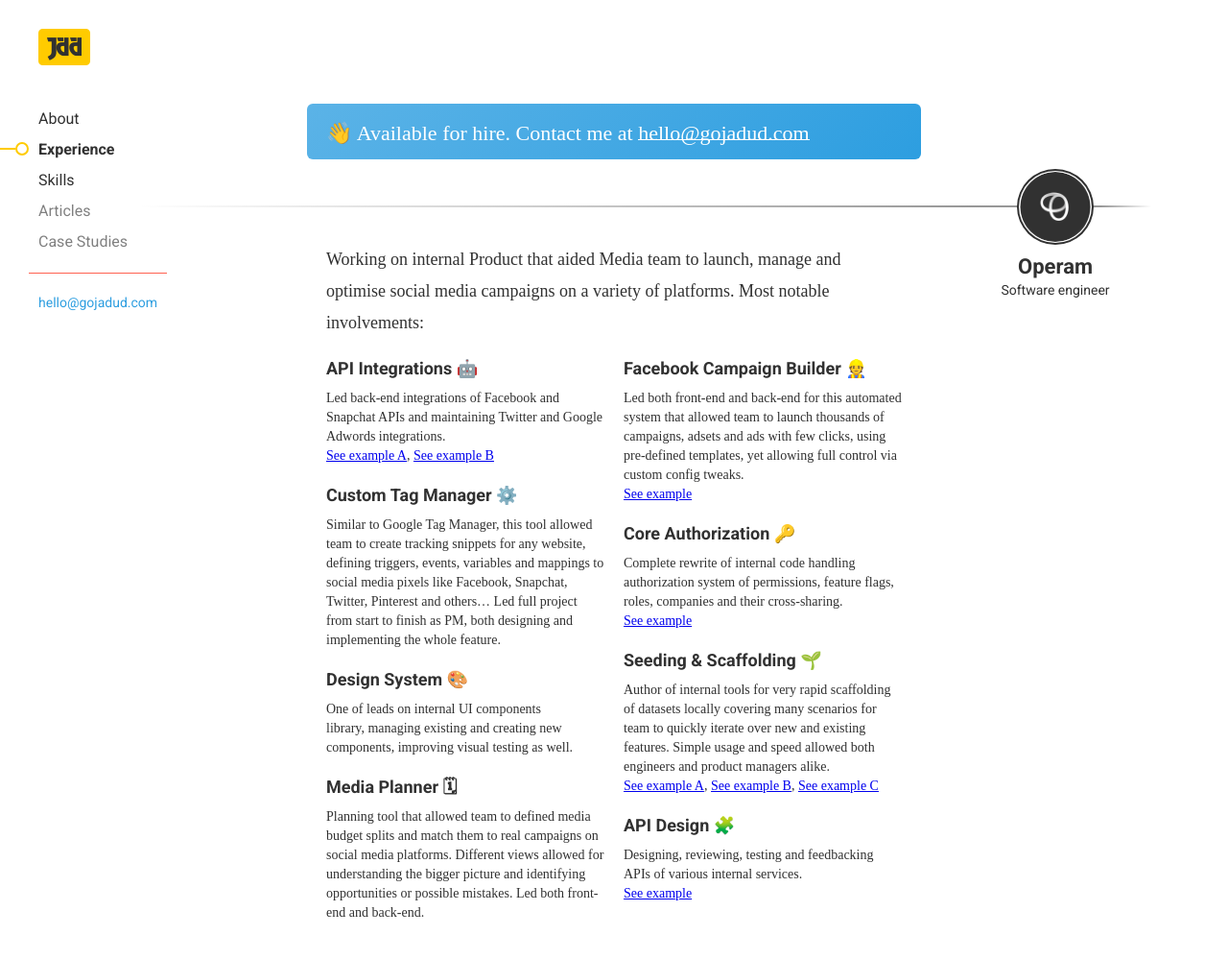
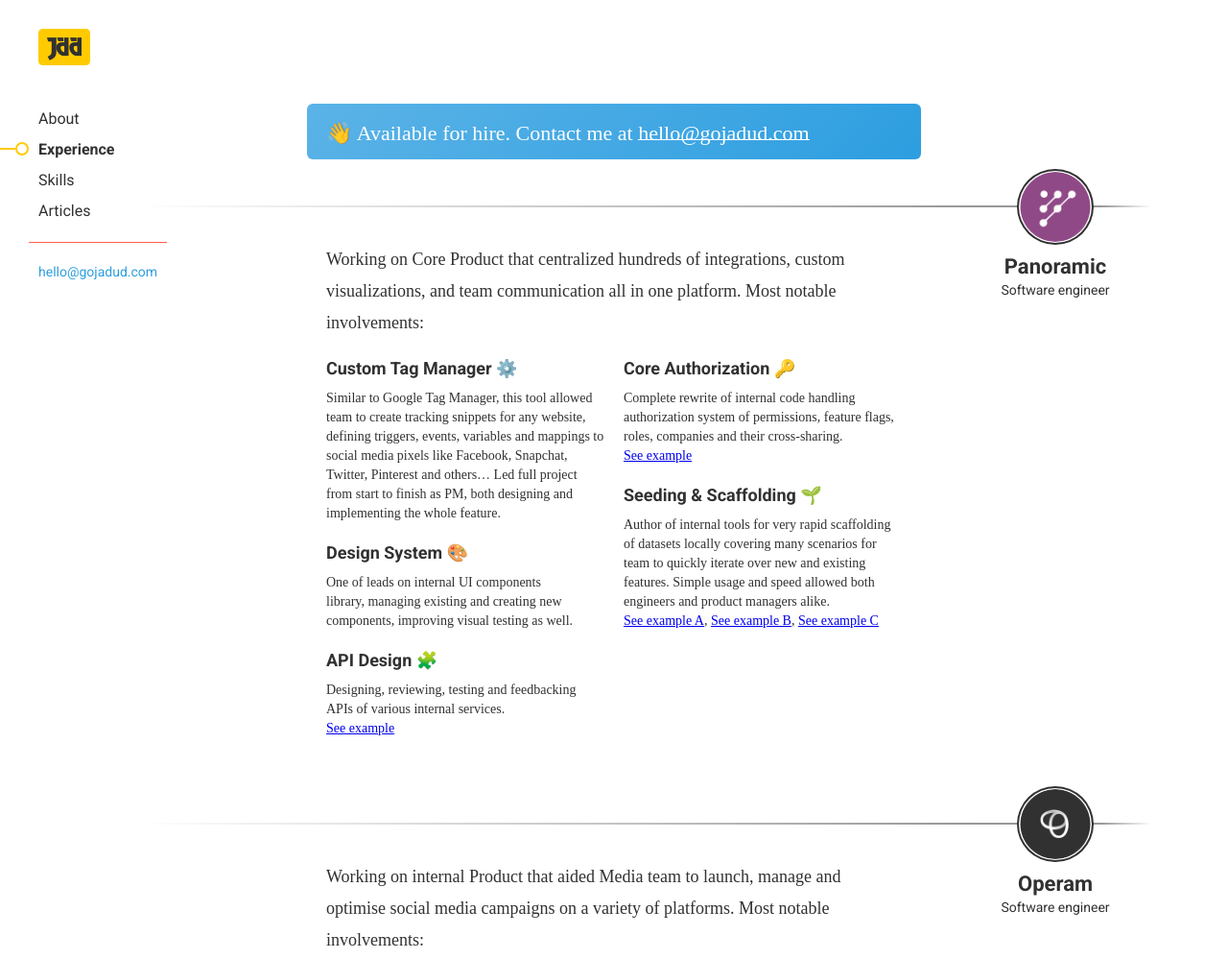
Before and after one commit to westrem/gojadud.com, a website: page v2/src/experience.html in a window 1280 px wide. Shown: the top 999 px of the page at 96% size. Drawn offline with Linux system fonts and the light colour scheme; files that its build step writes are made by us from their sources; a web font is replaced by a local one.

Commit message:
Add Panoramic, remove CS from menu, publish Blog URL

```diff
--- a/v2/src/experience.html
+++ b/v2/src/experience.html
@@ -59,11 +59,8 @@
           <li>
             <a href="/skills.html"><span>🕹</span>Skills</a>
           </li>
-          <li class="disabled">
-            <a href="#" title="Coming soon"><span>🗞</span>Articles</a>
-          </li>
-          <li class="disabled">
-            <a href="#" title="Coming soon"><span>🔬</span>Case Studies</a>
+          <li>
+            <a href="https://pub.gojadud.com"><span>✍️</span>Articles</a>
           </li>
         </ul>
       </nav>
@@ -77,6 +74,74 @@
       <blockquote>
         <span>👋</span> Available for hire.<br /><i>&nbsp;</i>Contact me at <a href="mailto:hello&#64;gojadud.com">hello&#64;gojadud.com</a>
       </blockquote>
+
+      <article>
+        <aside class="color--pano">
+          <img src="/images/logo_panoramic@2x.png?v={*version*}" alt="Logo of Panoramic" />
+          <h2>Panoramic</h2>
+          <i>Software engineer</i>
+        </aside>
+
+        <p>
+          Working on Core Product that centralized hundreds of integrations, custom visualizations, and team communication all in one platform. Most notable involvements:
+        </p>
+
+        <section class="highlights">
+          <article>
+            <h4>
+              Custom Tag Manager ⚙️
+            </h4>
+            <p>
+              Similar to Google Tag Manager, this tool allowed team to create tracking snippets for any website, defining triggers, events, variables and mappings to social media pixels like Facebook, Snapchat, Twitter, Pinterest and others&hellip; Led full project from start to finish as PM, both designing and implementing the whole feature.
+            </p>
+          </article>
+
+          <article>
+            <h4>
+              Design System 🎨
+            </h4>
+            <p>
+              One of leads on internal UI components<br />library, managing existing and creating new components, improving visual testing as well.
+            </p>
+          </article>
+
+          <article>
+            <h4>
+              API Design 🧩
+            </h4>
+            <p>
+              Designing, reviewing, testing and feedbacking APIs of various internal services.
+            </p>
+            <p class="examples">
+              <a href="/images/examples/api_response_structure.png?v={*version*}" target="_blank">See example</a>
+            </p>
+          </article>
+
+          <article>
+            <h4>
+              Core Authorization 🔑
+            </h4>
+            <p>
+              Complete rewrite of internal code handling authorization system of permissions, feature flags, roles, companies and their cross-sharing.
+            </p>
+            <p class="examples">
+              <a href="/images/examples/auth_readme.png?v={*version*}" target="_blank">See example</a>
+            </p>
+          </article>
+
+          <article>
+            <h4>
+              Seeding & Scaffolding 🌱
+            </h4>
+            <p>
+              Author of internal tools for very rapid scaffolding of datasets locally covering many scenarios for team to quickly iterate over new and existing features. Simple usage and speed allowed both engineers and product managers alike.
+            </p>
+            <p class="examples">
+              <a href="/images/examples/seeding.png?v={*version*}" target="_blank">See example A</a>, <a href="/images/examples/seeding2.png?v={*version*}" target="_blank">See example B</a>, <a href="/images/examples/seeding3.png?v={*version*}" target="_blank">See example C</a>
+            </p>
+          </article>
+        </section>
+      </article>
 
       <article>
         <aside>
@@ -104,24 +169,6 @@
 
           <article>
             <h4>
-              Custom Tag Manager ⚙️
-            </h4>
-            <p>
-              Similar to Google Tag Manager, this tool allowed team to create tracking snippets for any website, defining triggers, events, variables and mappings to social media pixels like Facebook, Snapchat, Twitter, Pinterest and others&hellip; Led full project from start to finish as PM, both designing and implementing the whole feature.
-            </p>
-          </article>
-
-          <article>
-            <h4>
-              Design System 🎨
-            </h4>
-            <p>
-              One of leads on internal UI components<br />library, managing existing and creating new components, improving visual testing as well.
-            </p>
-          </article>
-
-          <article>
-            <h4>
               Media Planner 🗓
             </h4>
             <p>
@@ -138,42 +185,6 @@
             </p>
             <p class="examples">
               <a href="/images/examples/fb_builds.png?v={*version*}" target="_blank">See example</a>
-            </p>
-          </article>
-
-          <article>
-            <h4>
-              Core Authorization 🔑
-            </h4>
-            <p>
-              Complete rewrite of internal code handling authorization system of permissions, feature flags, roles, companies and their cross-sharing.
-            </p>
-            <p class="examples">
-              <a href="/images/examples/auth_readme.png?v={*version*}" target="_blank">See example</a>
-            </p>
-          </article>
-
-          <article>
-            <h4>
-              Seeding & Scaffolding 🌱
-            </h4>
-            <p>
-              Author of internal tools for very rapid scaffolding of datasets locally covering many scenarios for team to quickly iterate over new and existing features. Simple usage and speed allowed both engineers and product managers alike.
-            </p>
-            <p class="examples">
-              <a href="/images/examples/seeding.png?v={*version*}" target="_blank">See example A</a>, <a href="/images/examples/seeding2.png?v={*version*}" target="_blank">See example B</a>, <a href="/images/examples/seeding3.png?v={*version*}" target="_blank">See example C</a>
-            </p>
-          </article>
-
-          <article>
-            <h4>
-              API Design 🧩
-            </h4>
-            <p>
-              Designing, reviewing, testing and feedbacking APIs of various internal services.
-            </p>
-            <p class="examples">
-              <a href="/images/examples/api_response_structure.png?v={*version*}" target="_blank">See example</a>
             </p>
           </article>
         </section>
--- a/v2/src/styles/main.scss
+++ b/v2/src/styles/main.scss
@@ -644,6 +644,28 @@
     }
   }
 
+  &.color--pano {
+    &::before {
+      background: #84357A; /* Old browsers */
+      background: -moz-linear-gradient(left, #84357A 0%, transparent 20%, transparent 80%, #84357A 100%); /* FF3.6-15 */
+      background: -webkit-linear-gradient(left, #84357A 0%, transparent 20%, transparent 80%, #84357A 100%); /* Chrome10-25,Safari5.1-6 */
+      background: linear-gradient(to right, #84357A 0%, transparent 20%, transparent 80%, #84357A 100%); /* W3C, IE10+, FF16+, Chrome26+, Opera12+, Safari7+ */
+      filter: progid:DXImageTransform.Microsoft.gradient( startColorstr='#ffffff', endColorstr='#84357A',GradientType=1 ); /* IE6-9 fallback on horizontal gradient */
+
+      @include moreThan1200 {
+        background: #84357A; /* Old browsers */
+        background: -moz-linear-gradient(left, #ffffff 0%, #84357A 82%, #84357A 95%, #ffffff 100%); /* FF3.6-15 */
+        background: -webkit-linear-gradient(left, #ffffff 0%, #84357A 82%, #84357A 95%, #ffffff 100%); /* Chrome10-25,Safari5.1-6 */
+        background: linear-gradient(to right, #ffffff 0%, #84357A 82%, #84357A 95%, #ffffff 100%); /* W3C, IE10+, FF16+, Chrome26+, Opera12+, Safari7+ */
+        filter: progid:DXImageTransform.Microsoft.gradient( startColorstr='#ffffff', endColorstr='#84357A',GradientType=1 ); /* IE6-9 fallback on horizontal gradient */
+      }
+    }
+
+    img, & > div {
+      border-color: #84357A;
+    }
+  }
+
   &.color--melon {
     &::before {
       background: #B22624; /* Old browsers */
@@ -805,7 +827,7 @@
       @include upTo1199 {
         text-align: center;
         padding: 10px 0px;
-        width: 20%;
+        width: 25%;
       }
 
       @include moreThan1200 {
```
Also changed, not shown: v2/src/index.html (+2 -5 lines), v2/src/skills.html (+2 -5 lines), v2/src/images/logo_panoramic@2x.png (added).
